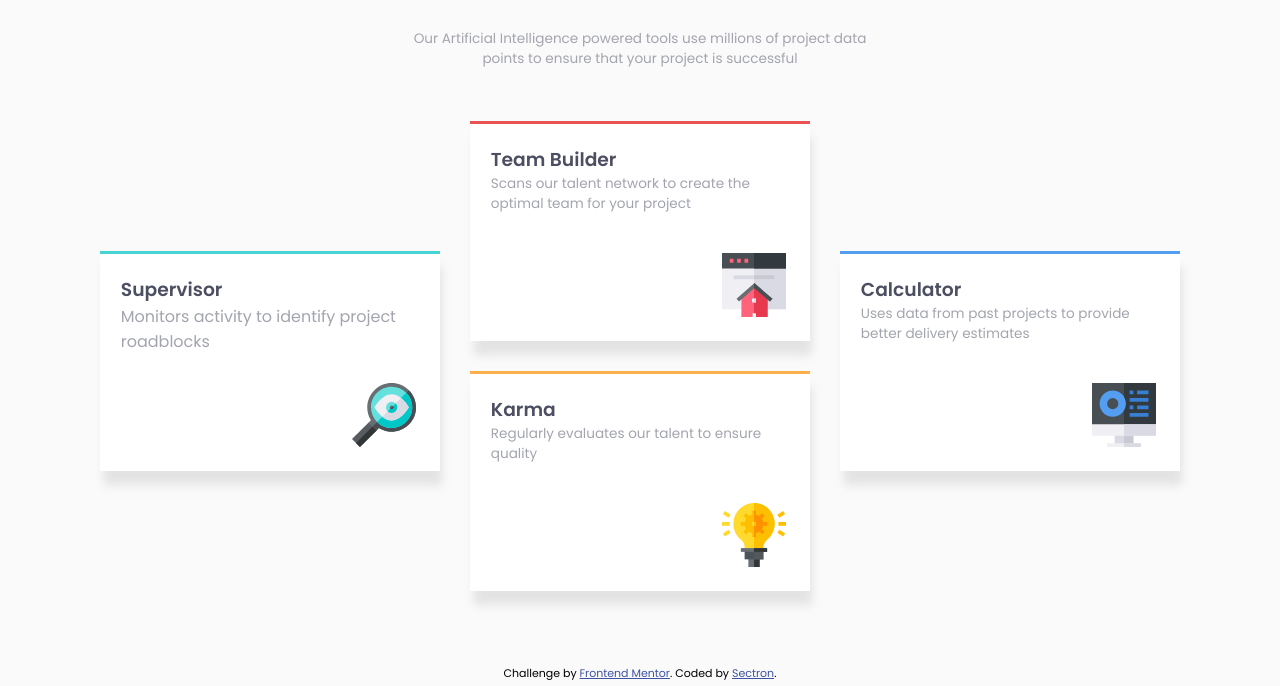
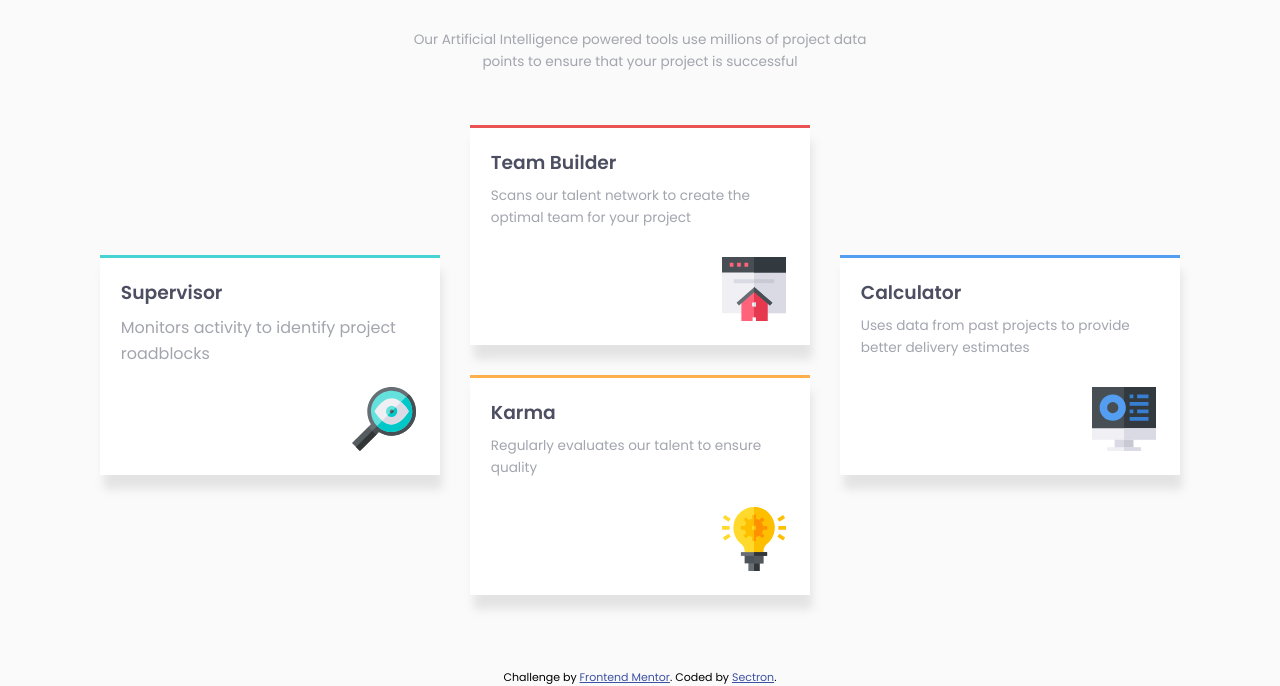
Before and after one commit to bembem33/four-card-feature-section-master, a plain HTML site: page index.html in a window 1280 px wide. Shown: the part 179-865 px from the top of the page. Drawn offline with Linux system fonts and the light colour scheme.

Commit message:
Update style.css

```diff
--- a/style.css
+++ b/style.css
@@ -30,6 +30,7 @@ body {
 
 h3 {
     color: var(--very-dark-blue);
+    margin-bottom: 0.5rem;
 }
 
 .container {
@@ -50,6 +51,7 @@ h3 {
     text-align: center;
     font-size: 0.85rem;
     color: var(--grayish-blue);
+    line-height: 1.6;
 }
 
 .card-holder {
@@ -74,6 +76,7 @@ h3 {
 .card-holder__supervisor p {
     text-align: left;
     font-size: 1rem;
+    line-height: 1.6;
     color: var(--grayish-blue);
 }
 .card-holder__supervisor--icon {
@@ -96,6 +99,7 @@ h3 {
 }
 .card-holder__teambuilder p {
     text-align: left;
+    line-height: 1.6;
     color: var(--grayish-blue);
 }
 .card-holder__teambuilder--icon {
@@ -118,6 +122,7 @@ h3 {
 }
 .card-holder__karma p {
     text-align: left;
+    line-height: 1.6;
     color: var(--grayish-blue);
 }
 .card-holder__karma--icon {
@@ -142,6 +147,7 @@ h3 {
 
 .card-holder__calculator p {
     text-align: left;
+    line-height: 1.6;
     color: var(--grayish-blue);
 }
 .card-holder__calculator--icon{
```
